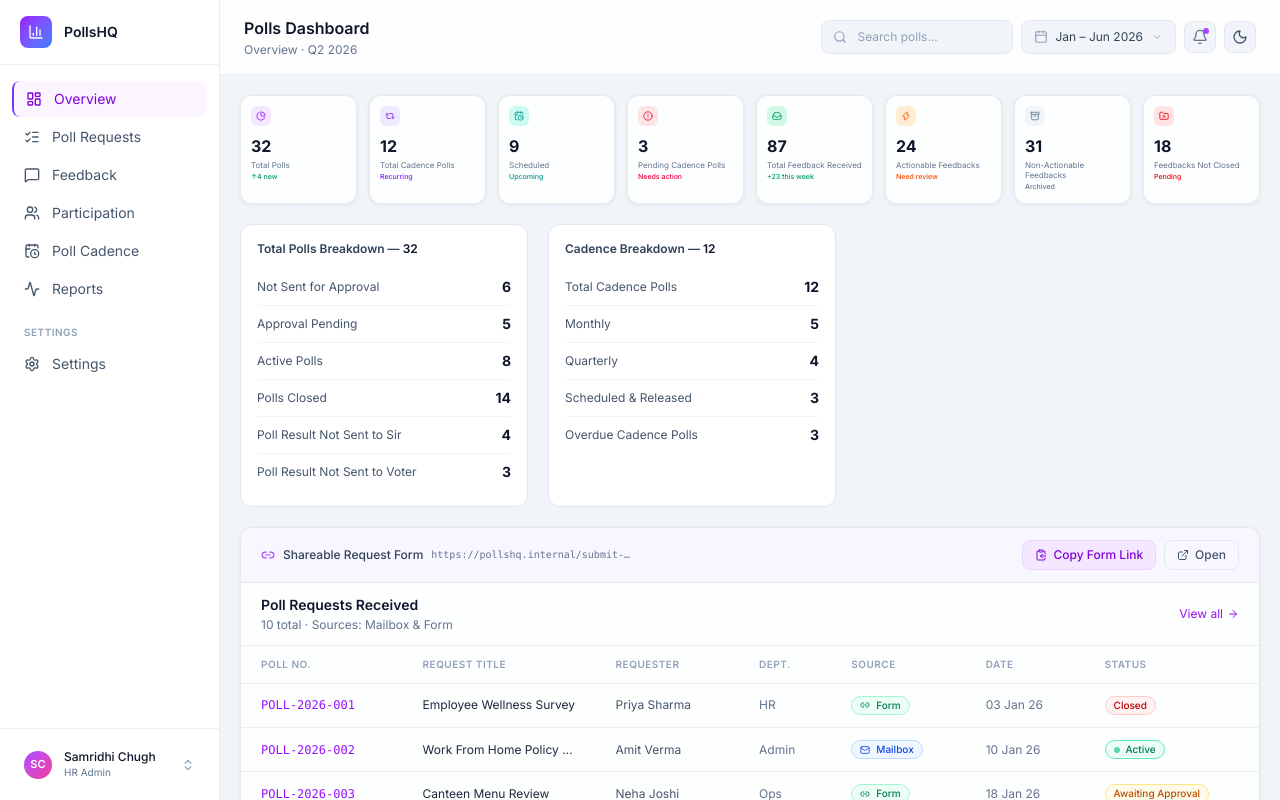
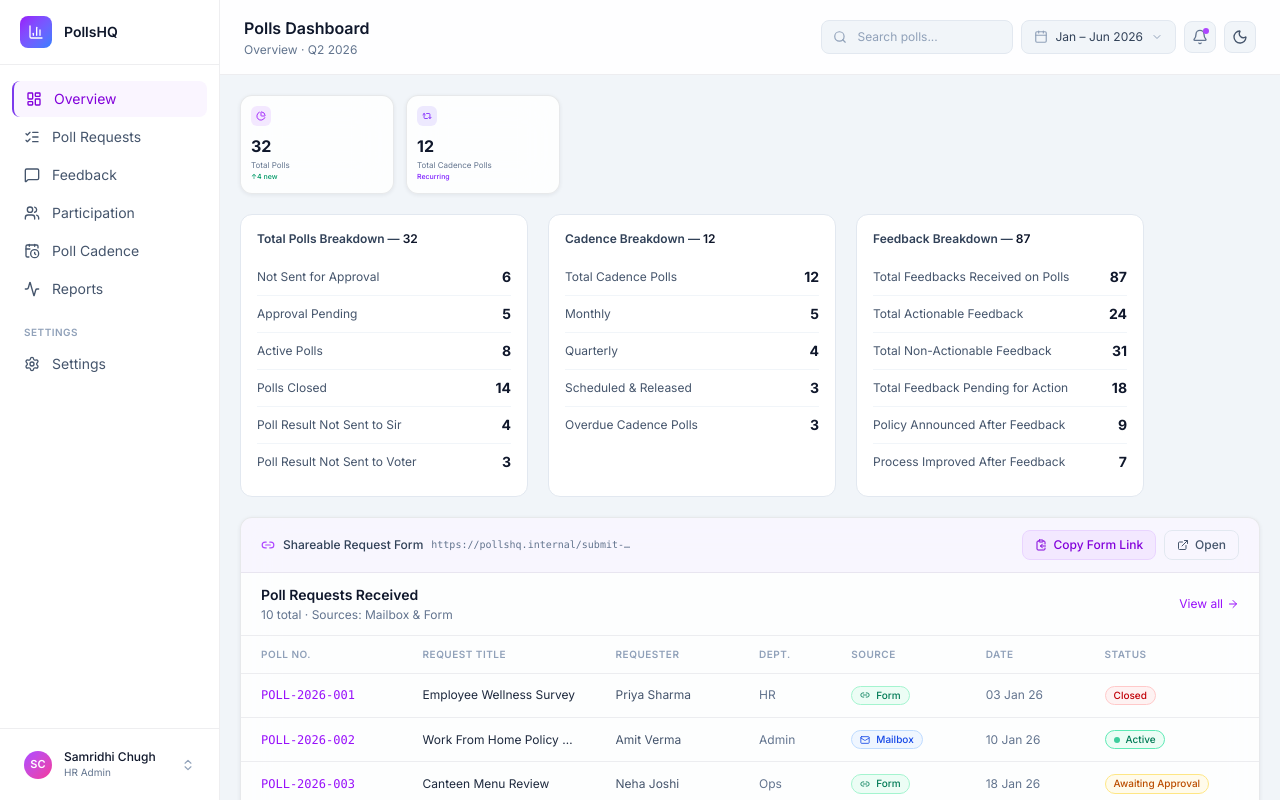
Before and after one commit to samridhichugh2000-hue/Pollsmockup, a Next.js app: page / in a window 1280 px wide. Shown: the top 800 px of the page. Built offline with nearby package versions, Linux system fonts and the light colour scheme.

Commit message:
keep only 2 KPI cards, add FeedbackBreakdown table

```diff
--- a/app/page.tsx
+++ b/app/page.tsx
@@ -2,6 +2,7 @@ import { DashboardLayout }      from "@/components/dashboard/DashboardLayout";
 import { KPICards }              from "@/components/dashboard/KPICards";
 import { TotalPollsBreakdown }   from "@/components/dashboard/TotalPollsBreakdown";
 import { CadenceBreakdown }      from "@/components/dashboard/CadenceBreakdown";
+import { FeedbackBreakdown }     from "@/components/dashboard/FeedbackBreakdown";
 import { PollRequestsTable }     from "@/components/dashboard/PollRequestsTable";
 import { FeedbackTable }         from "@/components/dashboard/FeedbackTable";
 import { ActionReport }          from "@/components/dashboard/ActionReport";
@@ -17,6 +18,7 @@ export default function OverviewPage() {
       <section aria-label="Breakdowns" className="flex gap-5 flex-wrap">
         <TotalPollsBreakdown />
         <CadenceBreakdown />
+        <FeedbackBreakdown />
       </section>
       <section aria-label="Poll Requests"><PollRequestsTable /></section>
       <section aria-label="Poll Cadence"><PollCadence /></section>
--- /dev/null
+++ b/components/dashboard/FeedbackBreakdown.tsx
@@ -0,0 +1,26 @@
+const feedbackBreakdown = [
+  { label: "Total Feedbacks Received on Polls", value: 87 },
+  { label: "Total Actionable Feedback",         value: 24 },
+  { label: "Total Non-Actionable Feedback",     value: 31 },
+  { label: "Total Feedback Pending for Action", value: 18 },
+  { label: "Policy Announced After Feedback",   value: 9  },
+  { label: "Process Improved After Feedback",   value: 7  },
+];
+
+export function FeedbackBreakdown() {
+  return (
+    <div className="bg-white dark:bg-slate-800 border border-slate-200 dark:border-slate-700 rounded-xl p-4 w-72">
+      <p className="text-xs font-semibold text-slate-700 dark:text-slate-300 mb-3">
+        Feedback Breakdown — <span className="text-slate-900 dark:text-slate-100">87</span>
+      </p>
+      <div className="flex flex-col divide-y divide-slate-100 dark:divide-white/5">
+        {feedbackBreakdown.map((item) => (
+          <div key={item.label} className="flex items-center justify-between py-2">
+            <span className="text-xs text-slate-600 dark:text-slate-400">{item.label}</span>
+            <span className="text-sm font-bold text-slate-900 dark:text-slate-100">{item.value}</span>
+          </div>
+        ))}
+      </div>
+    </div>
+  );
+}
--- a/components/dashboard/KPICards.tsx
+++ b/components/dashboard/KPICards.tsx
@@ -1,24 +1,16 @@
-import {
-  PieChart, Repeat2, CalendarClock, AlertCircle, Inbox, Zap, Archive, FolderX,
-} from "lucide-react";
+import { PieChart, Repeat2 } from "lucide-react";
 import { kpiData } from "@/lib/data";
 
-const icons = [PieChart, Repeat2, CalendarClock, AlertCircle, Inbox, Zap, Archive, FolderX];
+const icons = [PieChart, Repeat2];
 
 const colorConfig = [
-  { border: "border-t-purple-500", iconBg: "bg-purple-100",  iconTxt: "text-purple-600 dark:text-purple-400",  delta: "text-emerald-600 dark:text-emerald-400" },
-  { border: "border-t-violet-500", iconBg: "bg-violet-100",  iconTxt: "text-violet-600 dark:text-violet-400",  delta: "text-violet-600 dark:text-violet-400"   },
-  { border: "border-t-teal-500",   iconBg: "bg-teal-100",    iconTxt: "text-teal-600 dark:text-teal-400",      delta: "text-teal-600 dark:text-teal-400"       },
-  { border: "border-t-rose-500",   iconBg: "bg-rose-100",    iconTxt: "text-rose-600 dark:text-rose-400",      delta: "text-rose-600 dark:text-rose-400"       },
-  { border: "border-t-emerald-500",iconBg: "bg-emerald-100", iconTxt: "text-emerald-600 dark:text-emerald-400",delta: "text-emerald-600 dark:text-emerald-400" },
-  { border: "border-t-orange-500", iconBg: "bg-orange-100",  iconTxt: "text-orange-600 dark:text-orange-400",  delta: "text-orange-600 dark:text-orange-400"   },
-  { border: "border-t-slate-400",  iconBg: "bg-slate-100",   iconTxt: "text-slate-500 dark:text-slate-400",    delta: "text-slate-500 dark:text-slate-400"     },
-  { border: "border-t-red-500",    iconBg: "bg-red-100",     iconTxt: "text-red-600 dark:text-red-400",        delta: "text-red-600 dark:text-red-400"         },
+  { border: "border-t-purple-500", iconBg: "bg-purple-100", iconTxt: "text-purple-600 dark:text-purple-400", delta: "text-emerald-600 dark:text-emerald-400" },
+  { border: "border-t-violet-500", iconBg: "bg-violet-100", iconTxt: "text-violet-600 dark:text-violet-400", delta: "text-violet-600 dark:text-violet-400"   },
 ];
 
 export function KPICards() {
   return (
-    <div className="grid grid-cols-4 sm:grid-cols-8 gap-3">
+    <div className="grid grid-cols-2 sm:grid-cols-2 gap-3 max-w-xs">
       {kpiData.map((kpi, i) => {
         const Icon = icons[i];
         const col  = colorConfig[i];
--- a/lib/data.ts
+++ b/lib/data.ts
@@ -77,14 +77,8 @@ export interface CadencePoll {
 // KPI Data
 // ─────────────────────────────────────────────
 export const kpiData = [
-  { label: "Total Polls",              value: 32, delta: "↑4 new",       color: "purple", icon: "pie-chart" },
-  { label: "Total Cadence Polls",      value: 12, delta: "Recurring",    color: "violet", icon: "repeat"    },
-  { label: "Scheduled",                value: 9,  delta: "Upcoming",     color: "teal",   icon: "calendar"  },
-  { label: "Pending Cadence Polls",    value: 3,  delta: "Needs action", color: "rose",   icon: "alert"     },
-  { label: "Total Feedback Received",  value: 87, delta: "+23 this week",color: "indigo", icon: "inbox"     },
-  { label: "Actionable Feedbacks",     value: 24, delta: "Need review",  color: "orange", icon: "zap"       },
-  { label: "Non-Actionable Feedbacks", value: 31, delta: "Archived",     color: "slate",  icon: "archive"   },
-  { label: "Feedbacks Not Closed",     value: 18, delta: "Pending",      color: "red",    icon: "folder-x"  },
+  { label: "Total Polls",         value: 32, delta: "↑4 new",    color: "purple", icon: "pie-chart" },
+  { label: "Total Cadence Polls", value: 12, delta: "Recurring", color: "violet", icon: "repeat"    },
 ];
 
 export const totalPollsBreakdown = [
```
